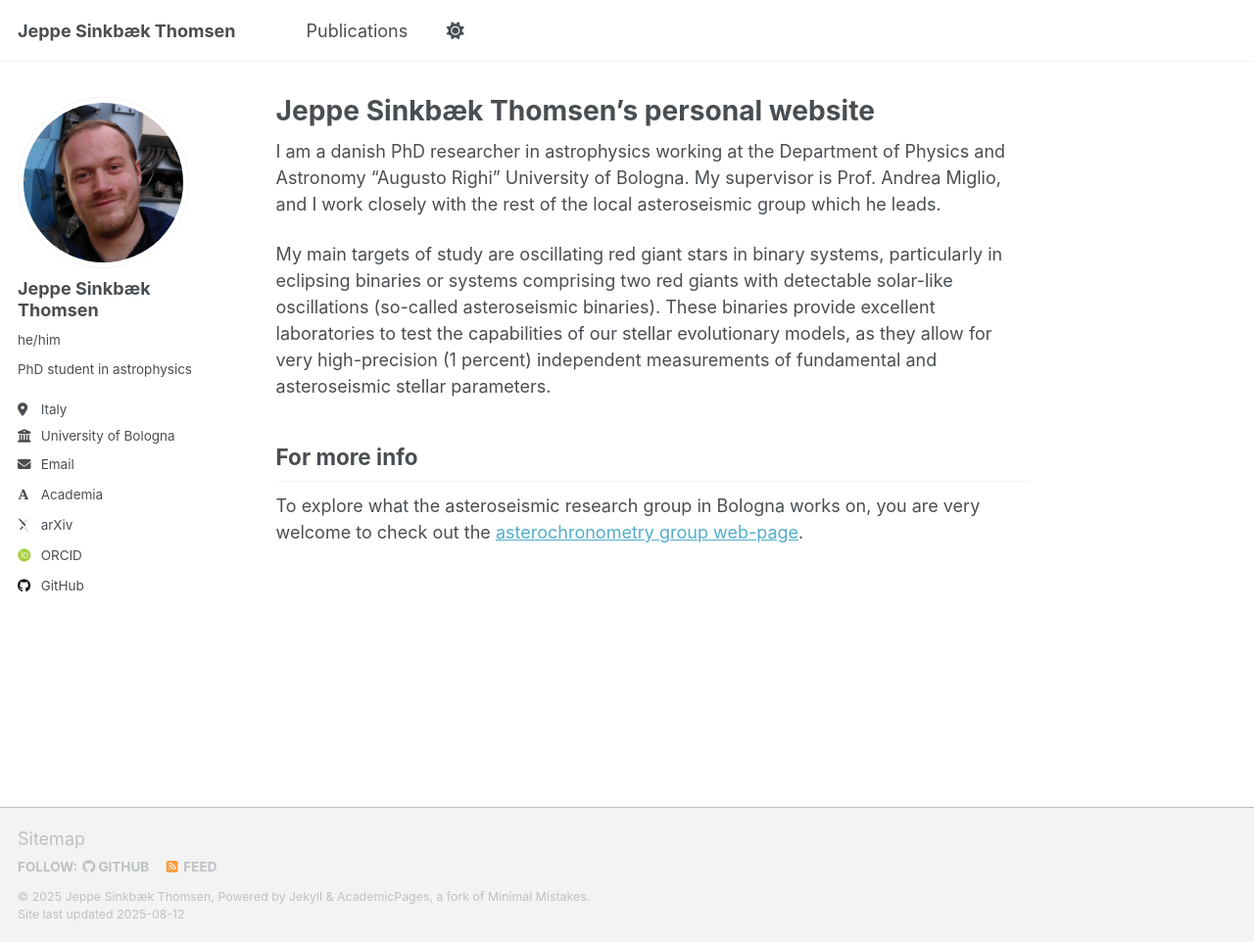
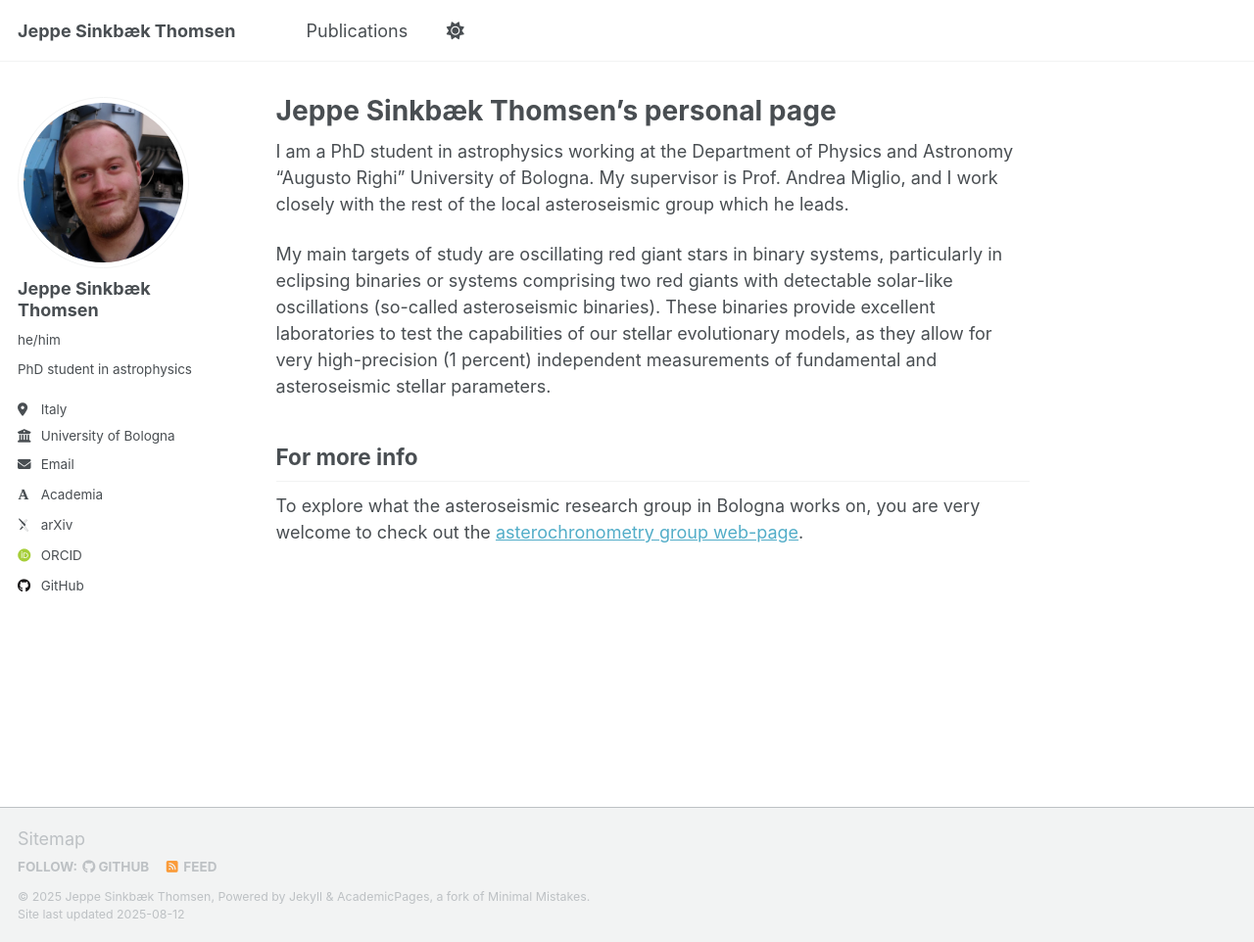
Before and after one commit to jsinkbaek/jsinkbaek.github.io, a Jekyll site: the page built from _pages/about.md, in a window 1280 px wide and 962 px high. Shown: the whole window at 98% size. Built offline with Jekyll 4.4.1, drawn with Linux system fonts in a browser that asks for light colours; some web fonts are replaced; a script that is not in the unit is left out.

Commit message:
Update about.md

```diff
--- a/_pages/about.md
+++ b/_pages/about.md
@@ -1,13 +1,13 @@
 ---
 permalink: /
-title: "Jeppe Sinkbæk Thomsen's personal website"
+title: "Jeppe Sinkbæk Thomsen's personal page"
 author_profile: true
 redirect_from:
   - /about/
   - /about.html
 ---
 
-I am a danish PhD researcher in astrophysics working at the Department of Physics and Astronomy "Augusto Righi" University of Bologna. My supervisor is Prof. Andrea Miglio, and I work closely with the rest of the local asteroseismic group which he leads.
+I am a PhD student in astrophysics working at the Department of Physics and Astronomy "Augusto Righi" University of Bologna. My supervisor is Prof. Andrea Miglio, and I work closely with the rest of the local asteroseismic group which he leads.
 
 My main targets of study are oscillating red giant stars in binary systems, particularly in eclipsing binaries or systems comprising two red giants with detectable solar-like oscillations (so-called asteroseismic binaries). These binaries provide excellent laboratories to test the capabilities of our stellar evolutionary models, as they allow for very high-precision (1 percent) independent measurements of fundamental and asteroseismic stellar parameters.
 
```
